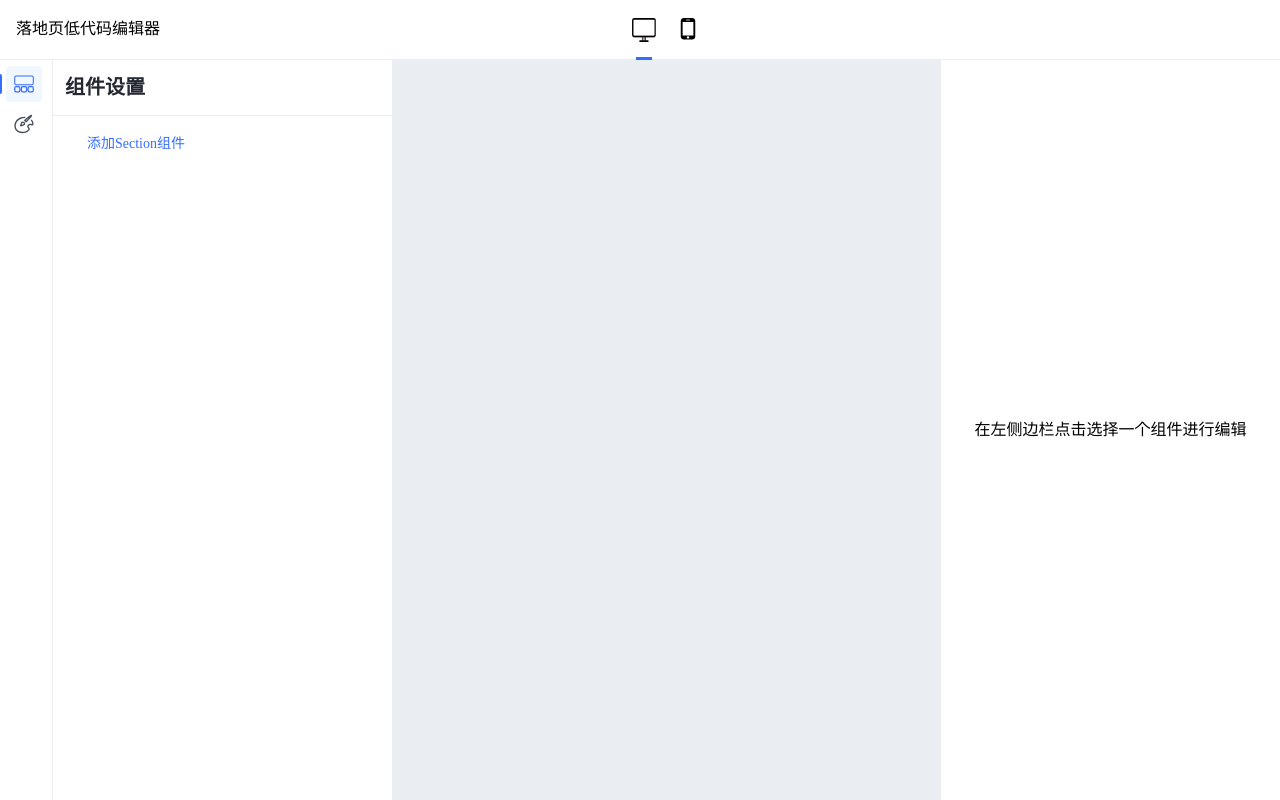
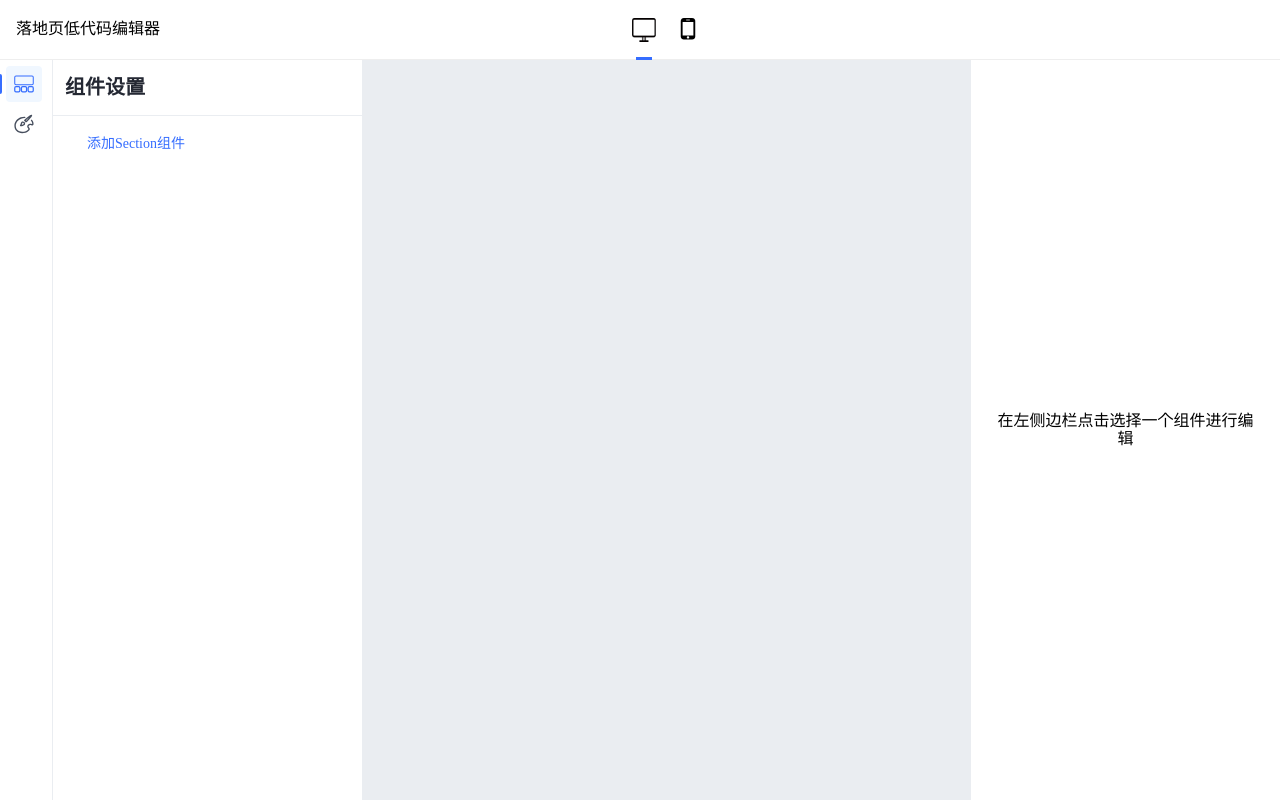
Before and after one commit to lizuncong/web-editor, a React (Vite) app: page /#/editor in a window 1280 px wide. Built offline with nearby package versions, Linux system fonts and the light colour scheme.

Commit message:
feat: 宽度调整

```diff
--- a/src/styles/variable.less
+++ b/src/styles/variable.less
@@ -1,3 +1,3 @@
-@material-width: 340px;
+@material-width: 310px;
 @sidebar-width: 52px;
 @header-height: 60px;
```
